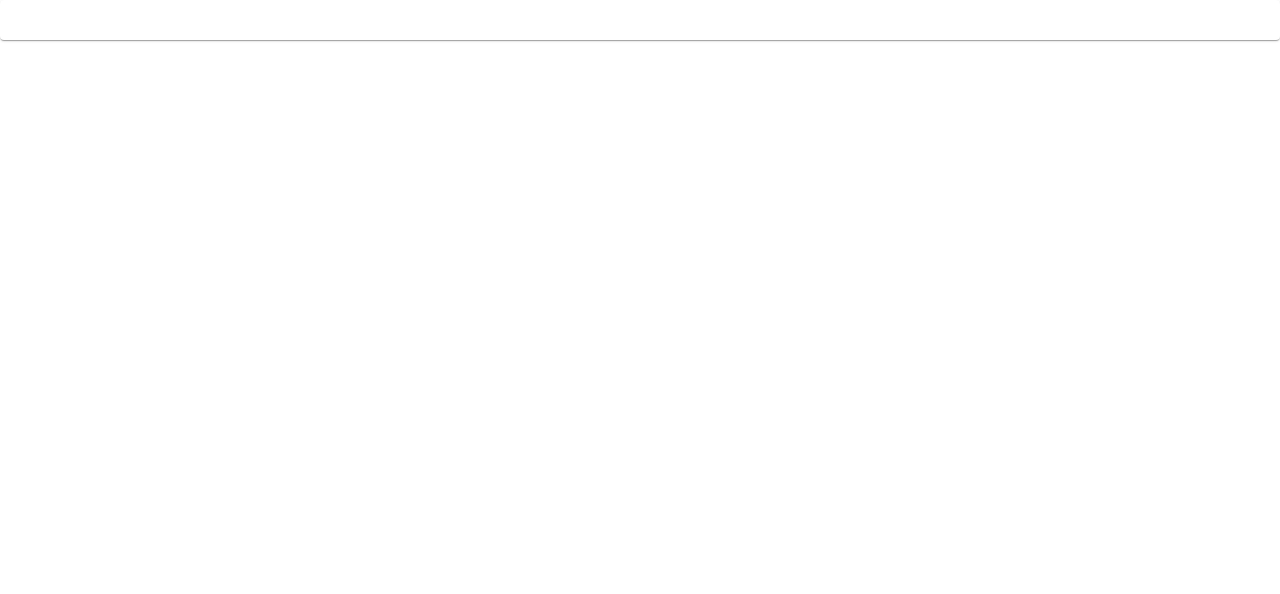
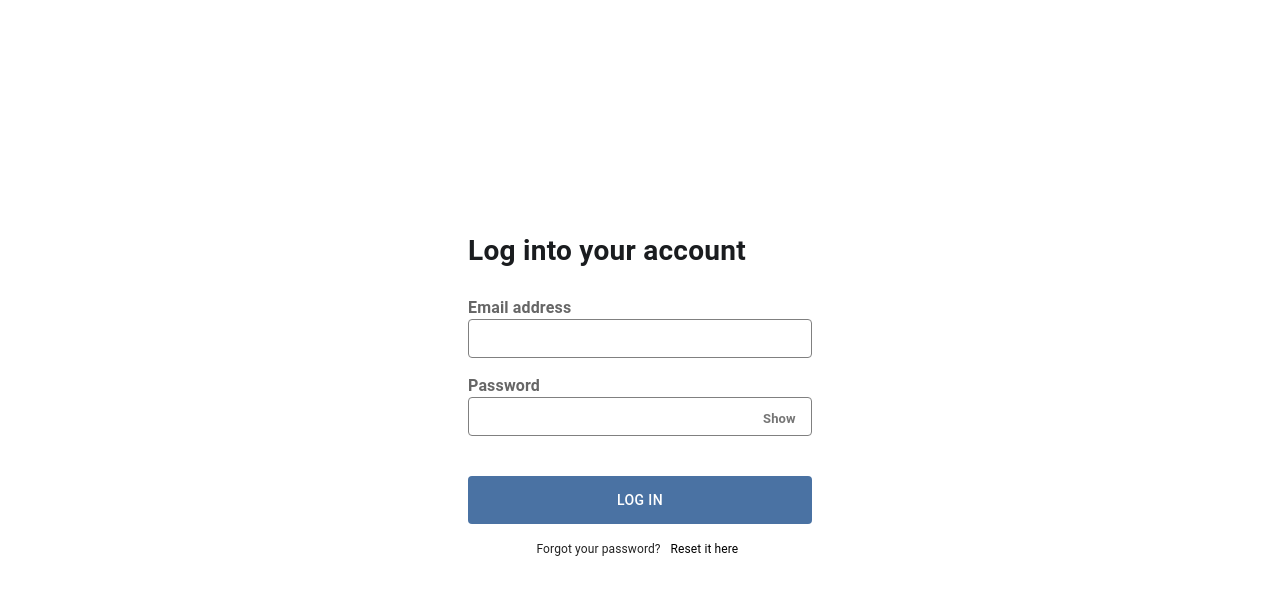
Before and after one commit to Tideman2/my-challenge, a React (Create React App) app: page / in a window 1280 px wide. Shown: the top 594 px of the page. Built offline with nearby package versions, Linux system fonts and the light colour scheme.

Commit message:
Created the Login page

```diff
--- a/src/App.js
+++ b/src/App.js
@@ -8,11 +8,13 @@ import Login from "./pages/Login";
 import Register from "./pages/Register";
 import ResetPassword from "./pages/Reset-Password";
 import DashBoard from "./pages/DashBoard";
+import AuthenticationPage from "./pages/Auth";
 
 // Define Routes
 const routes = [
   {
     path: "/",
+    element: <AuthenticationPage />,
     children: [
       { index: true, element: <Login /> },
       { path: "register", element: <Register /> },
--- /dev/null
+++ b/src/pages/Auth.jsx
@@ -0,0 +1,74 @@
+import { Outlet } from "react-router-dom"
+import { createTheme, ThemeProvider, Box } from '@mui/material';
+//gh GH "" || @
+
+// Create a custom theme with card customization for the Auth route
+const theme = createTheme({
+    components: {
+      // Override the default Card component styles
+      MuiCard: {
+        styleOverrides: {
+          root: {
+            backgroundColor: 'white',  // Custom background for all Card components
+            boxShadow: `none`,
+            width: 344,
+            display: 'flex',
+            justifyContent: 'center', // Centers horizontally
+            alignItems: 'center',      // Centers vertically
+            margin: '0 auto',
+          },
+        },
+      },
+      MuiButton: {
+        styleOverrides: {
+          root: {
+            width: 344,
+            backgroundColor: `#4A72A3`,
+            color: `white`,
+            height: 48,
+          }
+        }
+      },
+      MuiTextField: {
+        styleOverrides: {
+          root: {
+            width: 344,
+            // No need to set height here
+            '& .MuiOutlinedInput-root': {
+              height: 39, // Set height of the outlined input
+              '& fieldset': {
+                borderColor: 'gray', // Set border color for all TextField variants
+              },
+              '&:hover fieldset': {
+                borderColor: '#4A72A3', // Border color on hover
+              },
+              '&.Mui-focused fieldset': {
+                borderColor: '#4A72A3', // Border color when focused
+              },
+            },
+          },
+        },
+      },
+      MuiFormLabel: {
+        styleOverrides: {
+          root: {
+            fontWeight: 600, // Adjust font weight for all FormLabel components
+          },
+        },
+      },
+    },
+  });
+
+export default function AuthenticationPage() {
+
+    return (
+
+        <>
+        <ThemeProvider theme={theme}>
+            <Outlet />
+        </ThemeProvider>
+        </>
+    )
+
+
+}
--- a/src/pages/Login.jsx
+++ b/src/pages/Login.jsx
@@ -1,12 +1,118 @@
 //gh GH "" || @
-import { Card, CardContent, CardActions, Button, Typography, TextField } from "@mui/material";
+import { useState } from "react";
+import { Card, CardContent, FormHelperText, Button, Typography, TextField, FormControl,
+    FormLabel, InputAdornment, Box
+  } from "@mui/material";
+
+import { Link } from "react-router-dom";
 
 export default function Login() {
+ let [emailError, setEmailError] = useState(false);
+ let [passWordError, setPasswordError] = useState(false);
+ let [showPassword, setShowPassword] = useState(false);
+
+
+  // Email validation function
+//   function validateEmail() {
+//     const emailRegex = /^[^\s@]+@[^\s@]+\.[^\s@]+$/;
+//     if (!emailRegex.test(email)) {
+//       setEmailError(true);
+//     } else {
+//       setEmailError(false);
+//     }
+//   }
+
+ // Password validation function
+//  function validatePassword() {
+//     if (password.length < 8) {
+//       setPasswordError(true);
+//     } else {
+//       setPasswordError(false);
+//     }
+//   }
 
     return (
-        <Card>
+        <Card sx={{ height: `100vh`,  }}>
             <CardContent>
+            <Typography sx={{
+                width: 303,
+                heigh: 38,
+                fontSize: 28,
+                fontWeight: 600,
+                 marginBottom: 3,
+                color: `#1A1C1F`,
+               }}>Log into your account</Typography>
 
+               <form noValidate>
+                {/* form control for email input */}
+                <FormControl error= {emailError} sx={{ mb: 2 }}>
+                    <FormLabel>
+                    Email address
+                    </FormLabel>
+                    <TextField variant="outlined" />
+                {emailError && <FormHelperText sx={{color: `red`}}>Input a valid email</FormHelperText>}
+                </FormControl>
+
+                {/* form control for password input */}
+                <FormControl error= {emailError} sx={{ mb: 2 }}>
+                    <FormLabel>
+                    Password
+                    </FormLabel>
+                    <TextField variant="outlined"
+                     type={showPassword? `text`: `password`}
+                     InputProps={{
+                        endAdornment: (
+                          <InputAdornment position="end">
+                            <Typography
+                              onClick={() => setShowPassword(!showPassword)}
+                              sx={{
+                                 textTransform: "none",
+                                 width: 35,
+                                 height: 20,
+                                 fontWeight: 600,
+                                 fontSize: 13
+                                }} variant="subtitle" // Prevent uppercase text
+                            >
+                              {showPassword ? "Hide" : "Show"}
+                            </Typography>
+                          </InputAdornment>
+                        ),
+                      }}/>
+                {emailError && <FormHelperText sx={{color: `red`}}>Input a valid email</FormHelperText>}
+                </FormControl>
+
+               </form>
+
+               <Button sx={{
+                marginTop: 3,
+               }}>Log in</Button>
+
+             <Box sx={{
+                display: `flex`,
+                justifyContent: `center`,
+                alignItems: `center`,
+                marginTop: 2,
+             }}>
+                <Typography sx={{
+                    fontWeight: 400,
+                    fontSize: 12,
+                    width: 134,
+                    height: 22,
+                }}>
+                    Forgot your password?
+                </Typography>
+                <Link to={`reset-password`} style={{ textDecoration: "none" }}>
+                 <Typography  sx={{
+                    width: 73,
+                    height: 22,
+                    fontWeight: 400,
+                    fontSize: 12,
+                    color: `black`
+                 }}>
+                 Reset it here
+                 </Typography>
+                </Link>
+             </Box>
             </CardContent>
         </Card>
     )
```
